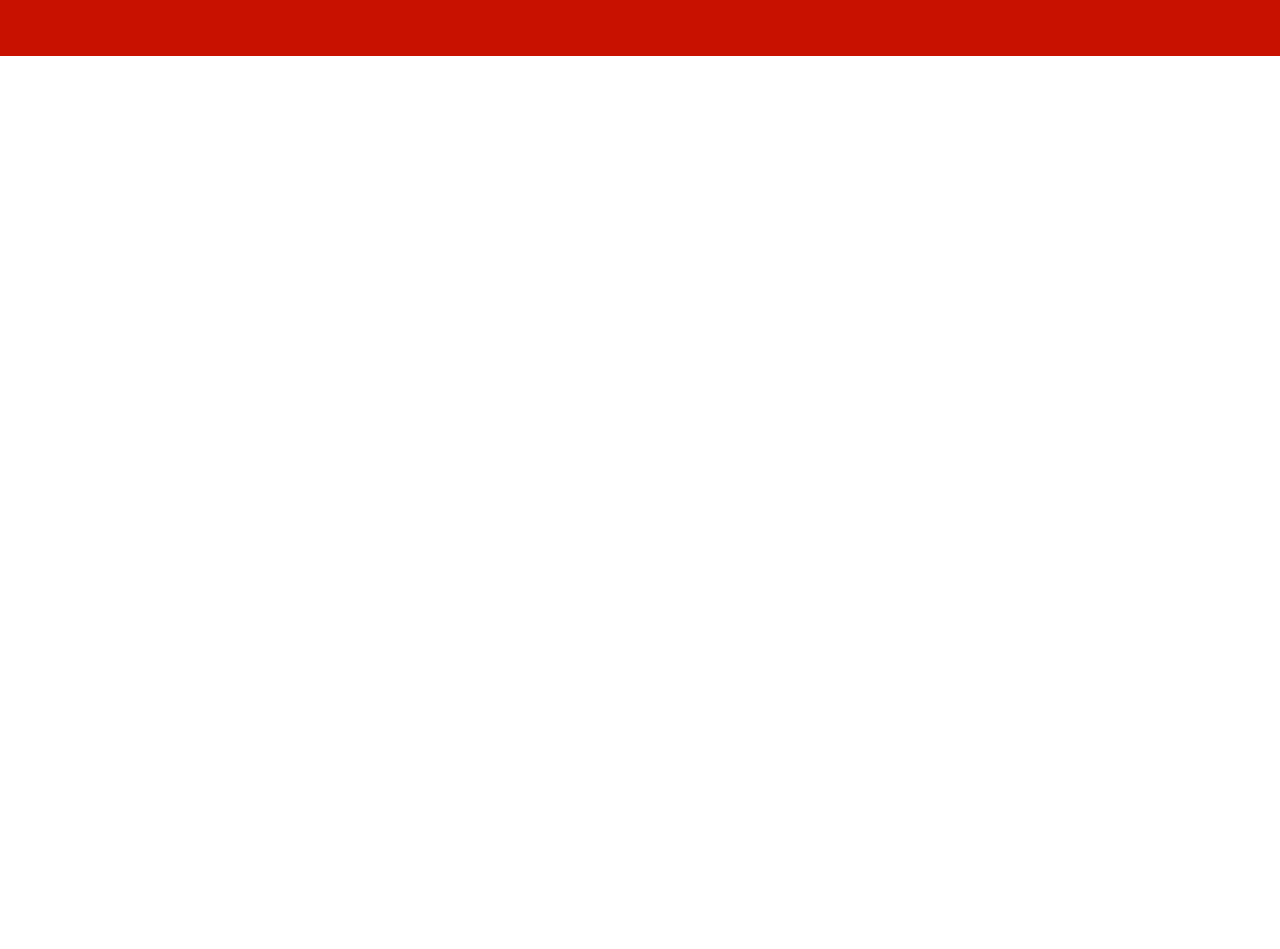
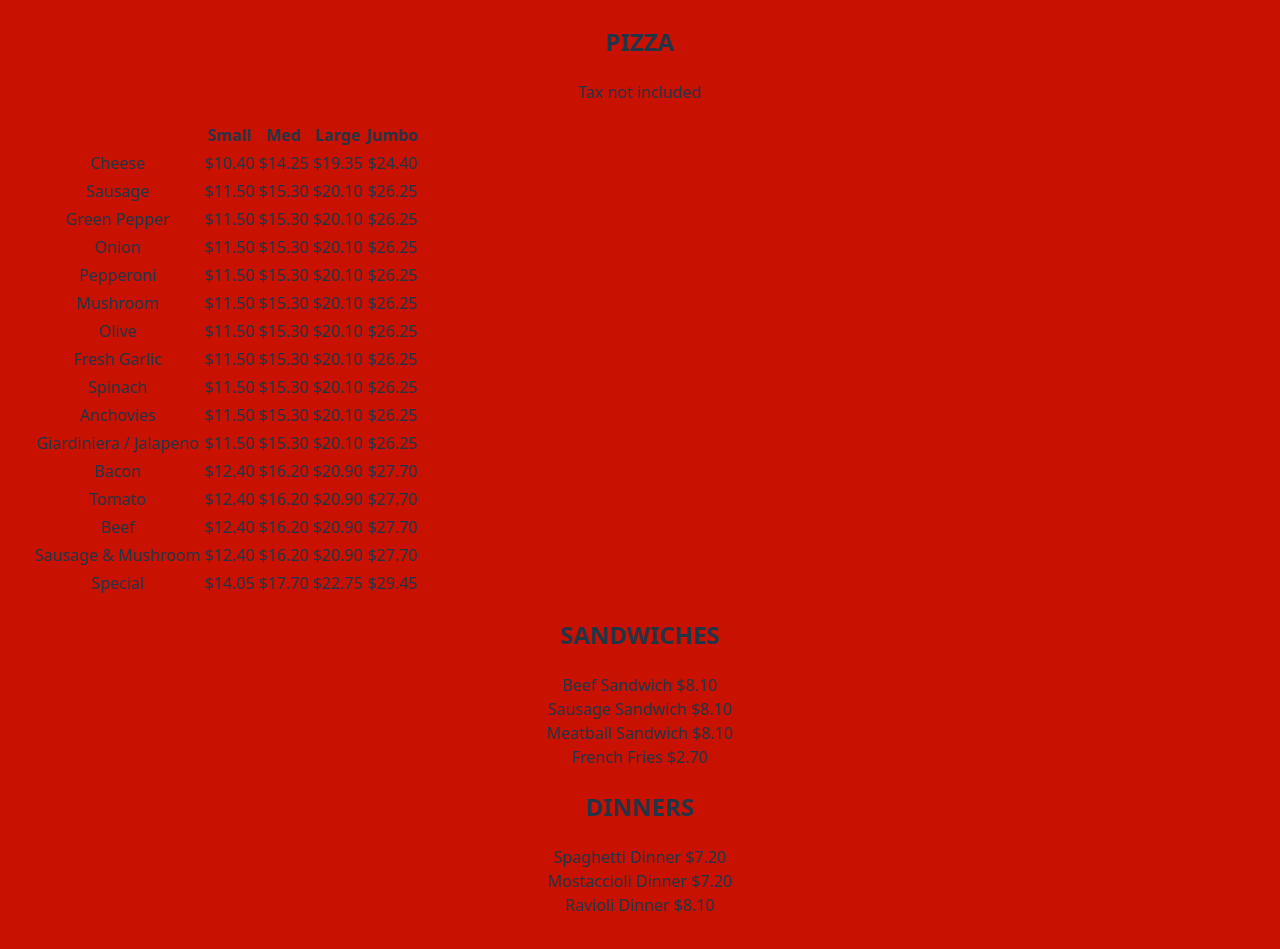
Before and after one commit to jurgenstevens/phils-pizza, a React (Vite) app: page / in a window 1280 px wide. Shown: the part 880-1829 px from the top of the page. Before the commit the page ends 936 px from the top, so only its background shows below. Built offline with nearby package versions, Linux system fonts and the light colour scheme.

Commit message:
Include Menu component without styling.

```diff
--- a/src/App.jsx
+++ b/src/App.jsx
@@ -1,6 +1,7 @@
 import './App.css'
 import Header from './components/Header/Header.jsx'
 import Main from './components/Main/Main.jsx'
+import Menu from './components/Menu/Menu.jsx'
 
 function App() {
 
@@ -8,6 +9,7 @@ function App() {
     <>
       <Header />
       <Main />
+      <Menu />
     </>
   )
 }
--- a/src/components/Header/Header.css
+++ b/src/components/Header/Header.css
@@ -6,7 +6,7 @@ header {
   width: 100%;
   background-color: #c91100;
   color: white;
-  z-index: 50;
+  z-index: 800;
 }
 
 ul {
--- a/src/components/Main/Main.css
+++ b/src/components/Main/Main.css
@@ -6,11 +6,13 @@
   width: 100%;
   box-sizing: border-box;
   overflow-x: hidden;
+  margin-top: 60px;
 }
 
 .main-header {
   position: relative;
   margin-bottom: 2rem;
+  z-index: 1;
 }
 
 #pizzeria-name {
@@ -112,7 +114,7 @@
 /* ================== Desktop adjustments ================== */
 @media (min-width: 768px) {
   .main {
-    margin-top: 80px;
+    margin-top: 60px;
   }
 
   .photo-top {
--- a/src/components/Menu/Menu.jsx
+++ b/src/components/Menu/Menu.jsx
@@ -0,0 +1,67 @@
+import "./Menu.css";
+
+export default function Menu() {
+  return (
+    <section className="menu">
+      <div className="menu-inner">
+
+        {/* ===== PIZZA ===== */}
+        <div className="menu-card">
+          <h2>PIZZA</h2>
+          <p className="menu-note">Tax not included</p>
+          <table className="menu-table">
+            <thead>
+              <tr>
+                <th></th>
+                <th>Small</th>
+                <th>Med</th>
+                <th>Large</th>
+                <th>Jumbo</th>
+              </tr>
+            </thead>
+            <tbody>
+              <tr><td>Cheese</td><td>$10.40</td><td>$14.25</td><td>$19.35</td><td>$24.40</td></tr>
+              <tr><td>Sausage</td><td>$11.50</td><td>$15.30</td><td>$20.10</td><td>$26.25</td></tr>
+              <tr><td>Green Pepper</td><td>$11.50</td><td>$15.30</td><td>$20.10</td><td>$26.25</td></tr>
+              <tr><td>Onion</td><td>$11.50</td><td>$15.30</td><td>$20.10</td><td>$26.25</td></tr>
+              <tr><td>Pepperoni</td><td>$11.50</td><td>$15.30</td><td>$20.10</td><td>$26.25</td></tr>
+              <tr><td>Mushroom</td><td>$11.50</td><td>$15.30</td><td>$20.10</td><td>$26.25</td></tr>
+              <tr><td>Olive</td><td>$11.50</td><td>$15.30</td><td>$20.10</td><td>$26.25</td></tr>
+              <tr><td>Fresh Garlic</td><td>$11.50</td><td>$15.30</td><td>$20.10</td><td>$26.25</td></tr>
+              <tr><td>Spinach</td><td>$11.50</td><td>$15.30</td><td>$20.10</td><td>$26.25</td></tr>
+              <tr><td>Anchovies</td><td>$11.50</td><td>$15.30</td><td>$20.10</td><td>$26.25</td></tr>
+              <tr><td>Giardiniera / Jalapeno</td><td>$11.50</td><td>$15.30</td><td>$20.10</td><td>$26.25</td></tr>
+              <tr><td>Bacon</td><td>$12.40</td><td>$16.20</td><td>$20.90</td><td>$27.70</td></tr>
+              <tr><td>Tomato</td><td>$12.40</td><td>$16.20</td><td>$20.90</td><td>$27.70</td></tr>
+              <tr><td>Beef</td><td>$12.40</td><td>$16.20</td><td>$20.90</td><td>$27.70</td></tr>
+              <tr><td>Sausage & Mushroom</td><td>$12.40</td><td>$16.20</td><td>$20.90</td><td>$27.70</td></tr>
+              <tr><td>Special</td><td>$14.05</td><td>$17.70</td><td>$22.75</td><td>$29.45</td></tr>
+            </tbody>
+          </table>
+        </div>
+
+        {/* ===== SANDWICHES ===== */}
+        <div className="menu-card">
+          <h2>SANDWICHES</h2>
+          <ul>
+            <li>Beef Sandwich $8.10</li>
+            <li>Sausage Sandwich $8.10</li>
+            <li>Meatball Sandwich $8.10</li>
+            <li>French Fries $2.70</li>
+          </ul>
+        </div>
+
+        {/* ===== DINNERS ===== */}
+        <div className="menu-card">
+          <h2>DINNERS</h2>
+          <ul>
+            <li>Spaghetti Dinner $7.20</li>
+            <li>Mostaccioli Dinner $7.20</li>
+            <li>Ravioli Dinner $8.10</li>
+          </ul>
+        </div>
+
+      </div>
+    </section>
+  );
+}
```
